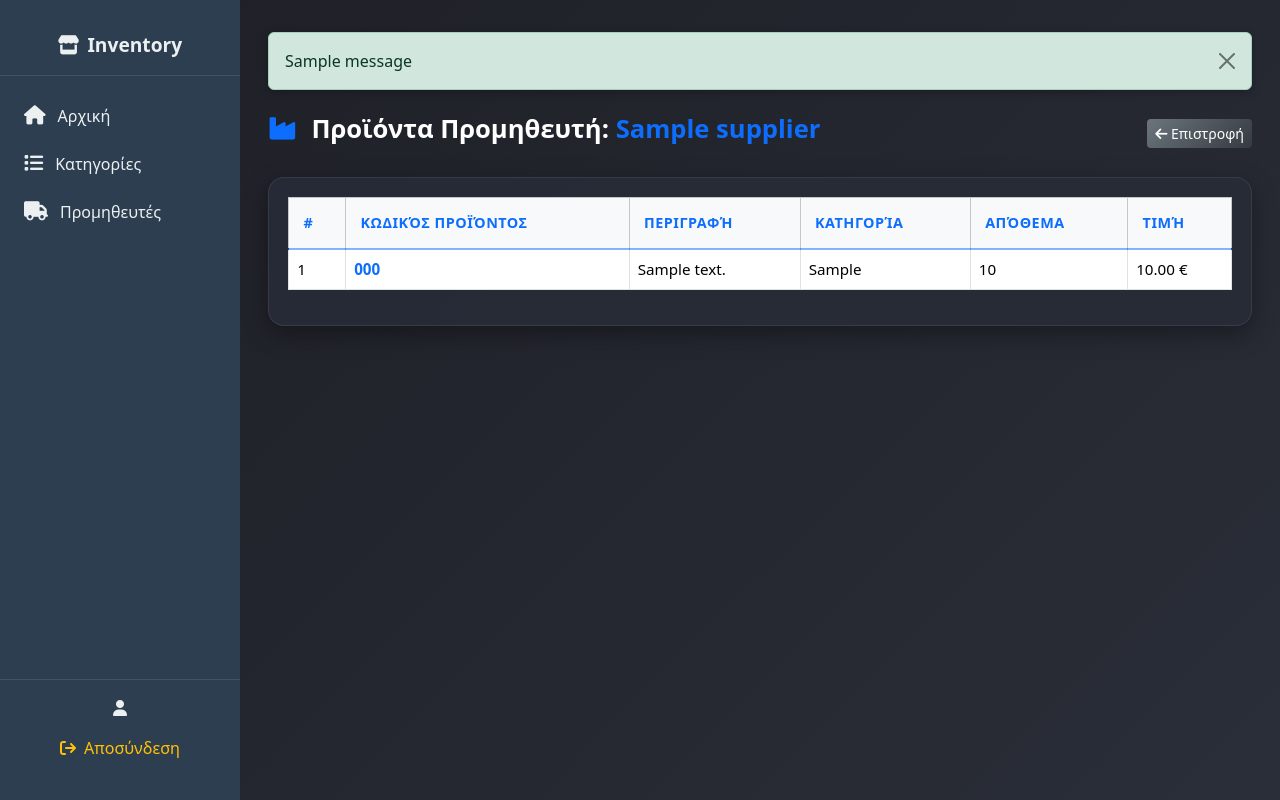
After one commit to Dimitrios-Mourtzilas1999/Barcode-Scanner, a Flask app: page /supplier/supplier/1/products in a window 1280 px wide. The commit adds this page. Run offline with Flask 3, Linux system fonts and the light colour scheme; tables that the repository leaves empty hold one stand-in row (values such as "Sample post"); one stand-in notice (Sample message) is shown; some libraries are stand-ins or nearby versions.

Commit message:
Added suppliers menu

```diff
--- a/category/templates/categories_index.html
+++ b/category/templates/categories_index.html
@@ -33,9 +33,6 @@
       <div class="d-flex gap-2">
         <a href="{{ url_for('category.register_category') }}" class="btn btn-primary btn-sm">
           <i class="fa-solid fa-plus"></i> Νέα Κατηγορία
-        </a>
-        <a href="{{ url_for('product.register_product') }}" class="btn btn-primary btn-sm">
-          <i class="fa fa-plus-circle"></i> Νέο Προϊόν
         </a>
       </div>
     </div>
--- a/product/templates/edit_product.html
+++ b/product/templates/edit_product.html
@@ -56,7 +56,7 @@
 
       <div class="form-actions">
         {{ form.submit(class="btn btn-primary") }}
-        <a href="{{ url_for('dashboard') }}" class="btn btn-secondary">Πίσω</a>
+        <a href="{{ url_for('category.category_info', cat_id=product.cat_id) }}" class="btn btn-secondary">Πίσω</a>
       </div>
     </form>
   </div>
--- a/supplier/routes.py
+++ b/supplier/routes.py
@@ -10,7 +10,7 @@ from flask import (
 from sqlalchemy.exc import SQLAlchemyError
 from .forms import SupplierRegistrationForm, SupplierEditForm
 from extensions import db
-from models import Supplier
+from models import Category, Product, Supplier
 from flask import Blueprint
 
 supplierbp = Blueprint(
@@ -23,15 +23,40 @@ supplierbp = Blueprint(
 )
 
 
+@supplierbp.route("/", methods=["GET", "POST"])
+def suppliers():
+    suppliers = Supplier.query.order_by(Supplier.name).all()
+    product_count = Supplier.query.join(Product).count()
+    return render_template(
+        "suppliers_index.html", suppliers=suppliers, product_count=product_count
+    )
+
+
+@supplierbp.route("/supplier/<int:supplier_id>/products")
+def supplier_products(supplier_id):
+    supplier = Supplier.query.get_or_404(supplier_id)
+    products = (
+        Product.query.filter_by(supplier_id=supplier_id)
+        .join(Category, isouter=True)
+        .add_entity(Category)
+        .all()
+    )
+
+    # Optional: simplify product list if you already have relationships
+    products = supplier.products  # if Supplier → Product relationship exists
+
+    return render_template(
+        "supplier_products.html", supplier=supplier, products=products
+    )
+
+
 @supplierbp.route("/register", methods=["GET", "POST"])
 def register_supplier():
 
     form = SupplierRegistrationForm()
     if form.validate_on_submit():
         supplier = (
-            db.session.query(Supplier)
-            .filter(Supplier.name == form.name.data)
-            .first()
+            db.session.query(Supplier).filter(Supplier.name == form.name.data).first()
         )
         if supplier:
             flash("Ο προμηθευτής υπάρχει ήδη", "danger")
@@ -40,9 +65,7 @@ def register_supplier():
 
             try:
                 supplier = Supplier(
-                    name=form.name.data,
-                    email = form.email.data,
-                    phone=form.phone.data
+                    name=form.name.data, email=form.email.data, phone=form.phone.data
                 )
                 db.session.add(supplier)
                 db.session.commit()
@@ -78,7 +101,7 @@ def edit_supplier():
     # On POST, get barcode from the hidden field
     if form.validate_on_submit():
         name = form.name.data
-        supplier = Supplier.query.filter_by(name=request.args.get('name','')).first()
+        supplier = Supplier.query.filter_by(name=request.args.get("name", "")).first()
         if not supplier:
             flash("Supplier not found", "error")
             return redirect(url_for("dashboard"))
@@ -103,7 +126,7 @@ def delete():
     if not data:
         return jsonify({"status": "error", "message": "Could not read data"}), 400
 
-    name = data.get('name','')
+    name = data.get("name", "")
     supplier = Supplier.query.filter(Supplier.name == name).first()
 
     try:
--- /dev/null
+++ b/supplier/static/css/supplier_products.css
@@ -0,0 +1,165 @@
+/* ===== GENERAL LAYOUT ===== */
+body {
+  background: linear-gradient(135deg, #1e1f26, #2a2e38);
+  font-family: "Segoe UI", Tahoma, Geneva, Verdana, sans-serif;
+  color: #e6e9ef;
+  min-height: 100vh;
+  margin: 0;
+}
+
+.main-content {
+  margin-left: 280px;
+  padding: 2rem;
+  transition: margin-left 0.3s ease;
+}
+
+/* ===== PAGE HEADER ===== */
+h3.fw-bold {
+  color: #fff;
+  font-size: 1.6rem;
+}
+
+h3.fw-bold i {
+  color: #0d6efd;
+}
+
+h3.fw-bold span.text-primary {
+  color: #0d6efd !important;
+}
+
+/* Back button */
+.btn-secondary.btn-sm {
+  background: linear-gradient(135deg, #6c757d, #343a40);
+  border: none;
+  color: #fff;
+  transition: background 0.2s ease, transform 0.1s ease;
+}
+
+.btn-secondary.btn-sm:hover {
+  background: linear-gradient(135deg, #868e96, #495057);
+  transform: translateY(-1px);
+}
+
+/* ===== ALERTS ===== */
+.alert {
+  border-radius: 12px;
+  font-weight: 500;
+  box-shadow: 0 2px 8px rgba(0, 0, 0, 0.25);
+}
+
+/* ===== TABLE WRAPPER ===== */
+.table-responsive {
+  background: rgba(40, 44, 55, 0.95);
+  padding: 1.2rem;
+  border-radius: 16px;
+  box-shadow: 0 8px 24px rgba(0, 0, 0, 0.35);
+  backdrop-filter: blur(6px);
+  border: 1px solid rgba(255, 255, 255, 0.08);
+}
+
+/* ===== TABLE STYLING ===== */
+.table {
+  color: #e6e9ef;
+  border-color: rgba(255, 255, 255, 0.05);
+}
+
+.table thead {
+  background: rgba(13, 110, 253, 0.15);
+  border-bottom: 2px solid rgba(13, 110, 253, 0.5);
+}
+
+.table thead th {
+  color: #0d6efd;
+  font-weight: 700;
+  letter-spacing: 0.5px;
+  text-transform: uppercase;
+  font-size: 0.9rem;
+  padding: 0.9rem;
+}
+
+.table tbody tr {
+  background: rgba(50, 55, 65, 0.95);
+  transition: all 0.25s ease;
+  border-radius: 10px;
+}
+
+.table tbody tr:hover {
+  background: rgba(61, 66, 78, 0.95);
+  transform: translateY(-2px);
+  box-shadow: 0 4px 12px rgba(0, 0, 0, 0.3);
+}
+
+.table td {
+  vertical-align: middle;
+  padding: 0.9rem;
+  font-size: 0.95rem;
+}
+
+/* Product barcode link */
+.table a {
+  color: #0d6efd;
+  font-weight: 600;
+  text-decoration: none;
+  transition: color 0.2s ease;
+}
+
+.table a:hover {
+  color: #66b2ff;
+  text-decoration: underline;
+}
+
+/* ===== EMPTY STATE ===== */
+.text-center.mt-5 h5 {
+  color: #b0b4bd;
+  opacity: 0.9;
+  letter-spacing: 0.4px;
+}
+
+/* ===== RESPONSIVE ===== */
+@media (max-width: 1024px) {
+  .main-content {
+    margin-left: 0;
+    padding: 1.5rem;
+  }
+
+  .table-responsive {
+    padding: 1rem;
+  }
+
+  .table thead {
+    display: none;
+  }
+
+  .table,
+  .table tbody,
+  .table tr,
+  .table td {
+    display: block;
+    width: 100%;
+  }
+
+  .table tr {
+    margin-bottom: 1rem;
+    background: rgba(50, 55, 65, 0.95);
+    border-radius: 12px;
+    padding: 1rem;
+  }
+
+  .table td {
+    display: flex;
+    justify-content: space-between;
+    align-items: center;
+    padding: 0.6rem 0;
+    border-bottom: 1px solid rgba(255, 255, 255, 0.1);
+  }
+
+  .table td::before {
+    content: attr(data-label);
+    font-weight: 600;
+    color: #a8adb5;
+  }
+
+  .table td:last-child {
+    border-bottom: none;
+  }
+}
--- /dev/null
+++ b/supplier/templates/supplier_products.html
@@ -0,0 +1,82 @@
+{% extends "base.html" %}
+
+{% block css %}
+<link rel="stylesheet" href="{{ url_for('static', filename='css/bootstrap.min.css') }}">
+<link rel="stylesheet" href="https://cdnjs.cloudflare.com/ajax/libs/font-awesome/6.5.1/css/all.min.css">
+<link rel="stylesheet" href="{{ url_for('supplier.static', filename='css/supplier_products.css') }}">
+{% endblock %}
+
+{% block content %}
+
+{% include 'menu.html' %}
+
+<div class="main-content">
+  <div class="container-fluid">
+
+    <!-- Flash messages -->
+    {% with messages = get_flashed_messages(with_categories=true) %}
+      {% if messages %}
+        <div class="mt-3">
+          {% for category, message in messages %}
+            <div class="alert alert-{{ category }} alert-dismissible fade show" role="alert">
+              {{ message }}
+              <button type="button" class="btn-close" data-bs-dismiss="alert" aria-label="Close"></button>
+            </div>
+          {% endfor %}
+        </div>
+      {% endif %}
+    {% endwith %}
+
+    <!-- Page header -->
+    <div class="d-flex justify-content-between align-items-center mt-4 mb-3">
+      <h3 class="fw-bold">
+        <i class="fa-solid fa-industry me-2"></i>
+        Προϊόντα Προμηθευτή: <span class="text-primary">{{ supplier.name }}</span>
+      </h3>
+      <a href="{{ url_for('supplier.suppliers') }}" class="btn btn-secondary btn-sm">
+        <i class="fa-solid fa-arrow-left"></i> Επιστροφή
+      </a>
+    </div>
+
+    {% if products %}
+    <!-- Products table -->
+    <div class="table-responsive mt-4">
+      <table class="table table-hover table-bordered align-middle">
+        <thead class="table-light">
+          <tr>
+            <th>#</th>
+            <th>Κωδικός Προϊόντος</th>
+            <th>Περιγραφή</th>
+            <th>Κατηγορία</th>
+            <th>Απόθεμα</th>
+            <th>Τιμή</th>
+          </tr>
+        </thead>
+        <tbody>
+          {% for product in products %}
+          <tr>
+            <td>{{ loop.index }}</td>
+            <td>
+              <a href="{{ url_for('product.edit_product', barcode=product.barcode) }}" class="text-decoration-none text-primary fw-semibold">
+                {{ product.barcode }}
+              </a>
+            </td>
+            <td>{{ product.desc }}</td>
+            <td>{{ product.category.cat_type if product.category else 'Χωρίς κατηγορία' }}</td>
+            <td>{{ product.stock }}</td>
+            <td>{{ "%.2f"|format(product.price) }} €</td>
+          </tr>
+          {% endfor %}
+        </tbody>
+      </table>
+    </div>
+    {% else %}
+      <div class="text-center mt-5">
+        <h5 class="text-muted">Δεν υπάρχουν προϊόντα για τον προμηθευτή {{ supplier.name }}.</h5>
+      </div>
+    {% endif %}
+
+  </div>
+</div>
+
+{% endblock %}
--- a/templates/menu.html
+++ b/templates/menu.html
@@ -22,14 +22,17 @@
       </li>
 
       <li>
-
-      </li>
-
-      <li>
         <a href="{{ url_for('category.categories') }}" class="sidebar__btn {% if request.endpoint == 'category.categories' %}active{% endif %}">
           <i class="fa fa-list"></i> Κατηγορίες
         </a>
       </li>
+
+      <li>
+        <a href="{{ url_for('supplier.suppliers') }}" class="sidebar__btn {% if request.endpoint == 'category.categories' %}active{% endif %}">
+          <i class="fa fa-truck"></i> Προμηθευτές
+        </a>
+      </li>
+
     </ul>
   </div>
 
```
Also changed, not shown: category/static/css/category_info.css (+67 -0 lines), category/static/js/category_info.js (+37 -1 lines), category/templates/category_info.html (+7 -2 lines), product/forms.py (+6 -6 lines), product/routes.py (+6 -4 lines), product/templates/register_product.html (+1 -6 lines), supplier/templates/product_info.html (deleted, +0 -66 lines), supplier/templates/suppliers_index.html (added, +74 -0 lines), static/qrcodes/44444.png (added), static/qrcodes/545445.png (added), static/qrcodes/66666.png (added), static/qrcodes/7.png (added), static/qrcodes/78787878.png (added).
